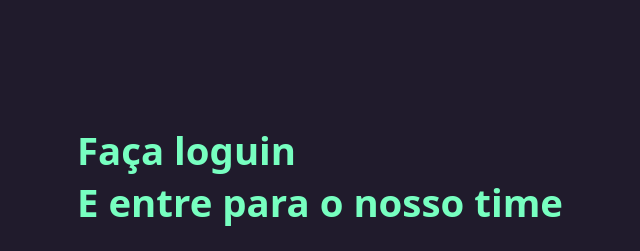
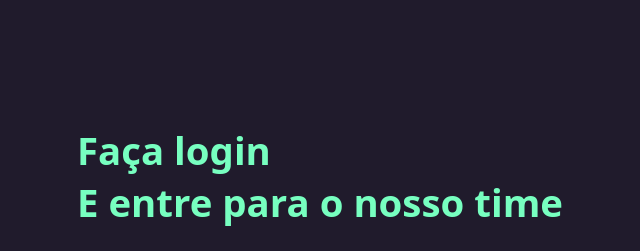
Before and after one commit to JhouCode/tela-login, a plain HTML site: page index.html in a window 1280 px wide. Shown: the top 251 px of the page, 0-640 px from the left. Drawn offline with Linux system fonts and the light colour scheme.

Commit message:
Update index.html
erro de digitacao corrigido

```diff
--- a/index.html
+++ b/index.html
@@ -12,7 +12,7 @@
 <body>
     <div class="main-login">
         <div class="left-login">
-            <h1>Faça loguin <br>E entre para o nosso time</h1>
+            <h1>Faça login <br>E entre para o nosso time</h1>
             <img src="images/astronauta.svg" class="left-login-img" alt="astronauta flutuando">
         </div>
         <div class="right-login">
```
